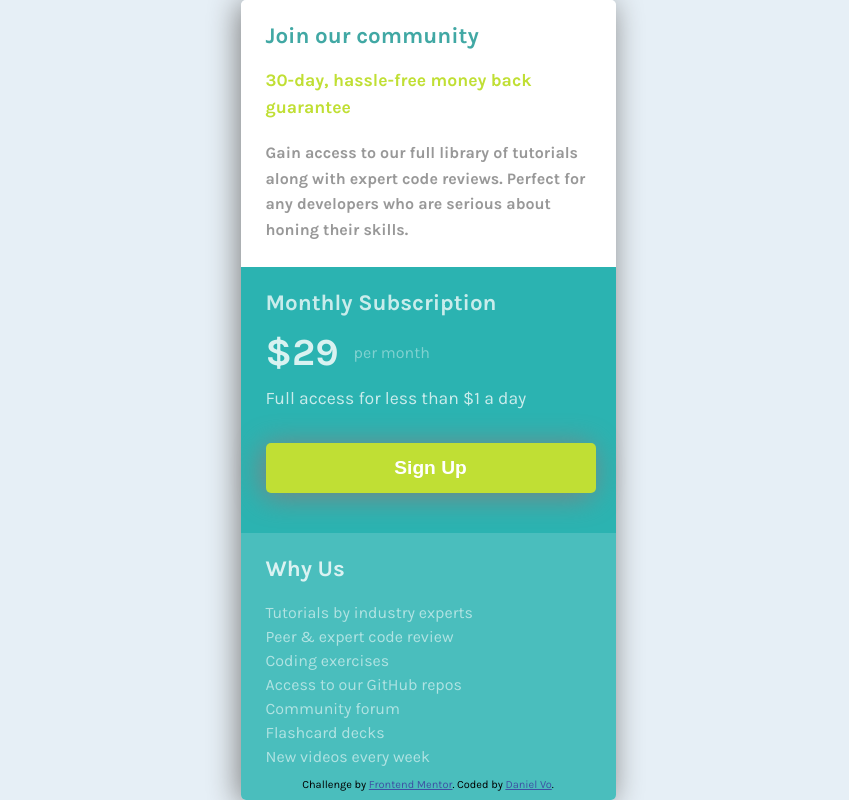
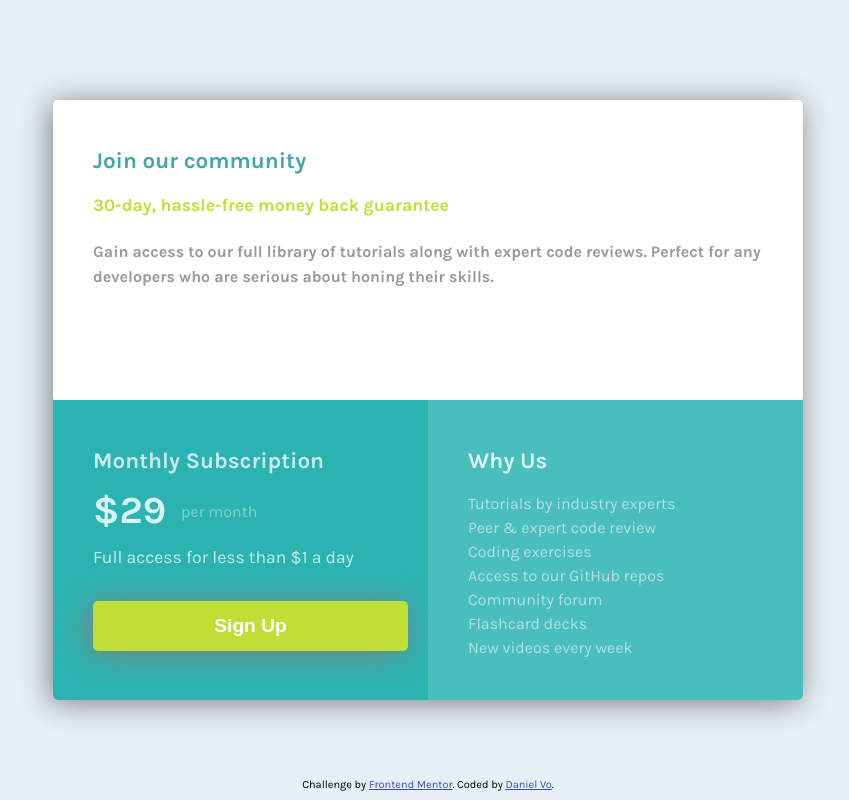
Before and after one commit to thuanvo121/Single-Price-Grid-Component, a plain HTML site: page index.html in a window 1536 px wide. Shown: the whole page, without its empty margins (340-1189 px from the left). Drawn offline with Linux system fonts and the light colour scheme.

Commit message:
website 2nd

```diff
--- a/styles.css
+++ b/styles.css
@@ -4,6 +4,7 @@
 font-size: 16px;
 font-family: 'Karla', sans-serif;
 --padding:25px 20px 20px 25px;
+--padding-web:50px 20px 20px 40px;
 --color-sec:hsl(71, 73%, 54%);
 --line-ht:1.5;
 --ft-title:1.4rem;
@@ -31,7 +32,6 @@ body{
     height: 800px;
     box-shadow: var(--shadow);
     border-radius: 5px;
-
 
 }
 
@@ -140,3 +140,35 @@ footer{
     margin-top:20px;
     line-height: var(--line-ht);
 }
+
+@media screen and (min-width: 1440px){
+.ticket{
+    width: 750px;
+    height: 600px;
+    display:grid;
+    grid-template-columns: 375px 375px;
+    grid-template-rows: 300px 300px;
+    grid-template-areas:
+    'top top'
+    'b1 b2';
+    border-radius: 5px;
+}
+.ticket__info{
+    padding:var(--padding-web);
+    grid-area: top;
+    height: 300px;
+    border-radius: 5px 5px;
+}
+.ticket__cta{
+    padding:var(--padding-web);
+    height: 300px;
+    grid-area: b1;
+    border-radius: 0 0 0 5px;
+}
+.ticket__footer{
+    padding: var(--padding-web);
+    grid-area:b2;
+    height: 300px;
+    border-radius: 0 0 5px 0;
+}
+}
```
